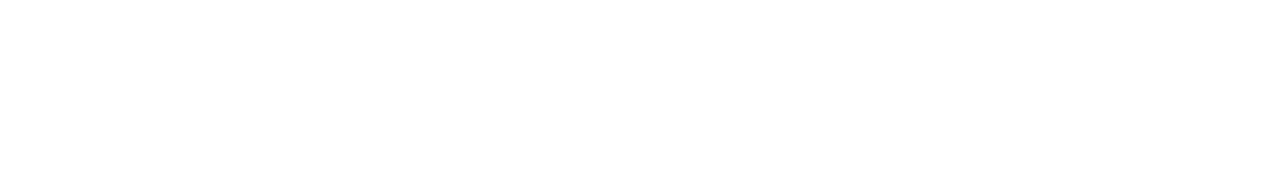
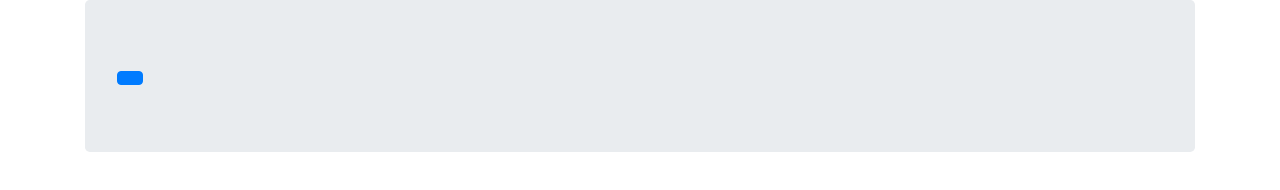
Before and after one commit to mikeprap/TriviaGame, a plain HTML site: page index.html in a window 1280 px wide. Drawn offline with nearby package versions, Linux system fonts and the light colour scheme.

Commit message:
added jumbotron buttons and ids in my html

```diff
--- a/index.html
+++ b/index.html
@@ -9,6 +9,17 @@
     <link rel="stylesheet" href="assets/css/style.css">
 </head>
 <body>
+    <div class="container">
+        <div class="jumbotron">
+           <button class="btn btn-primary"></button>
+
+        </div>
+        <h2 id="time"></h2>
+        <div id="game"></div>
+
+
+
+    </div>
 
 
 
```
